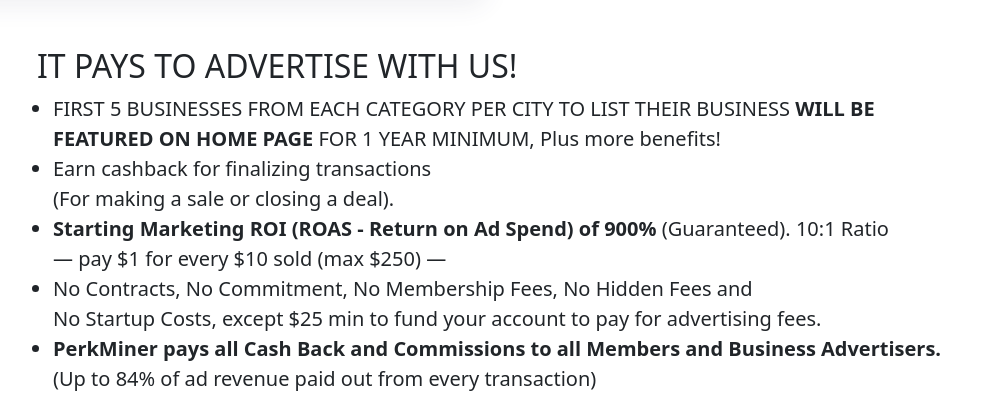
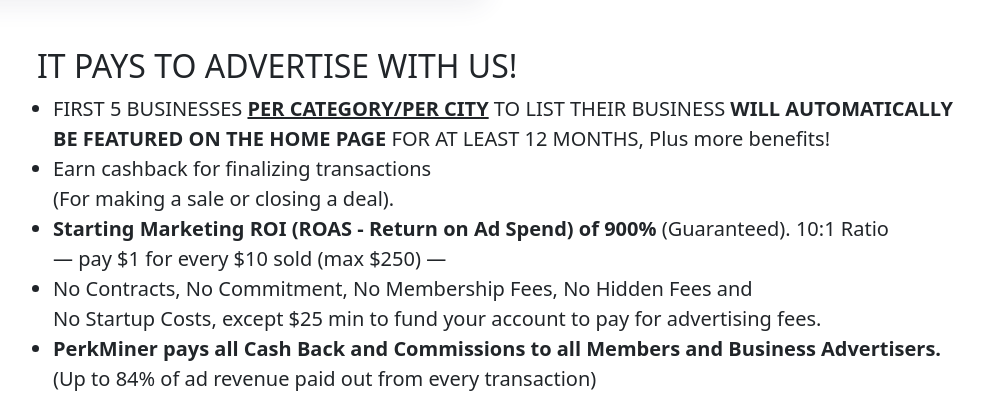
Before and after one commit to joejmendezsr/perkminer-live, a Python web app: template templates/business_home.html in a window 1280 px wide. Shown: the part 704-1124 px from the top of the page, without its empty margins (140-1124 px from the left). Run offline with Jinja, Linux system fonts and the light colour scheme; the template is opened without the code that fills it, so the values that code supplies are empty.

Commit message:
final fix for business home feature advantage

```diff
--- a/templates/business_home.html
+++ b/templates/business_home.html
@@ -117,7 +117,7 @@
             <div class="col-12 col-lg-10">
             <h2>IT PAYS TO ADVERTISE WITH US!</h2>
                 <ul class="fs-5 ps-3 mb-0 text-left">
-                    <li>FIRST 5 BUSINESSES FROM EACH CATEGORY PER CITY TO LIST THEIR BUSINESS <b>WILL BE FEATURED ON HOME PAGE</b> FOR 1 YEAR MINIMUM, Plus more benefits!</li>
+                    <li>FIRST 5 BUSINESSES <b><u>PER CATEGORY/PER CITY</u></b> TO LIST THEIR BUSINESS <b>WILL AUTOMATICALLY BE FEATURED ON THE HOME PAGE</b> FOR AT LEAST 12 MONTHS, Plus more benefits!</li>
                     <li>Earn cashback for finalizing transactions</br>(For making a sale or closing a deal).</li>
                     <li><b>Starting Marketing ROI (ROAS - Return on Ad Spend) of 900%</b> (Guaranteed).  10:1 Ratio</br>— pay $1 for every $10 sold (max $250) —</li>
                     <li>No Contracts, No Commitment, No Membership Fees, No Hidden Fees and</br>No Startup Costs, except $25 min to fund your account to pay for advertising fees.</li>
```
